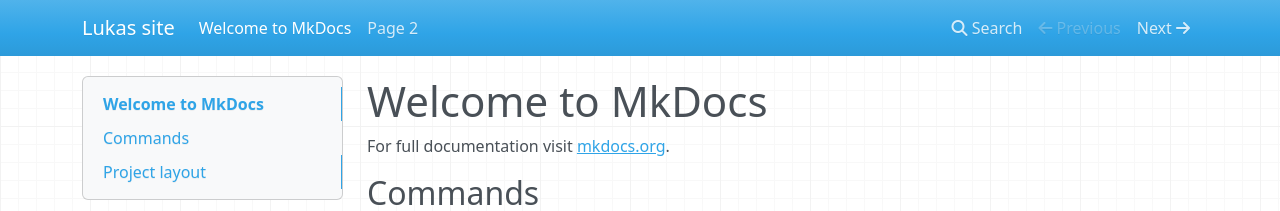
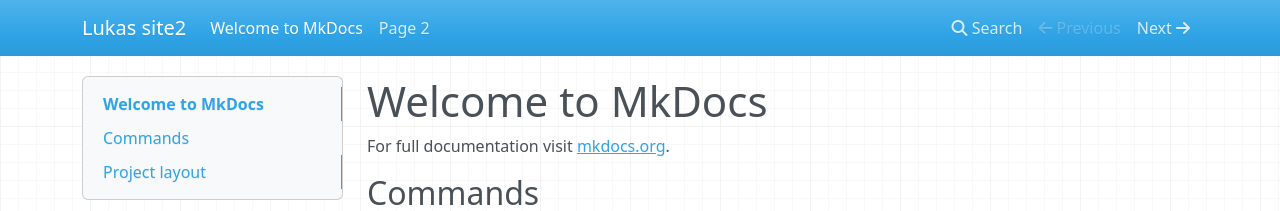
Before and after one commit to ltomasevic/mkdocs, an MkDocs documentation site: the page built from docs/index.md, in a window 1280 px wide. Shown: the top 211 px of the page. Built offline with MkDocs 1.6.1, drawn with Linux system fonts in a browser that asks for light colours; nearby versions of some CDN libraries.

Commit message:
Update mkdocs.yml

```diff
--- a/mkdocs.yml
+++ b/mkdocs.yml
@@ -1,4 +1,4 @@
-site_name: Lukas site
+site_name: Lukas site2
 theme:
   name: mkdocs
   features:
```
